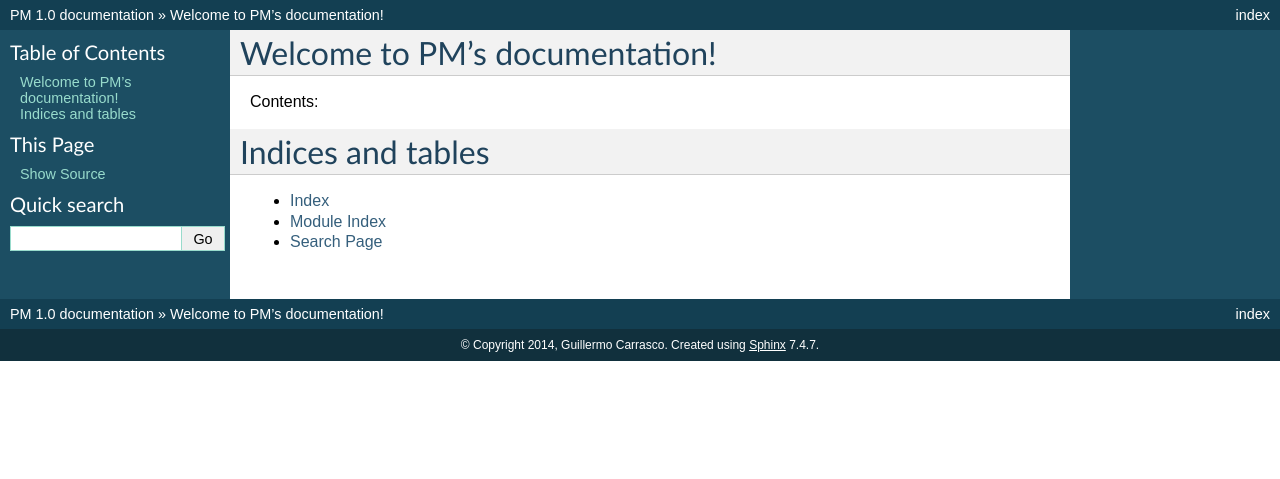
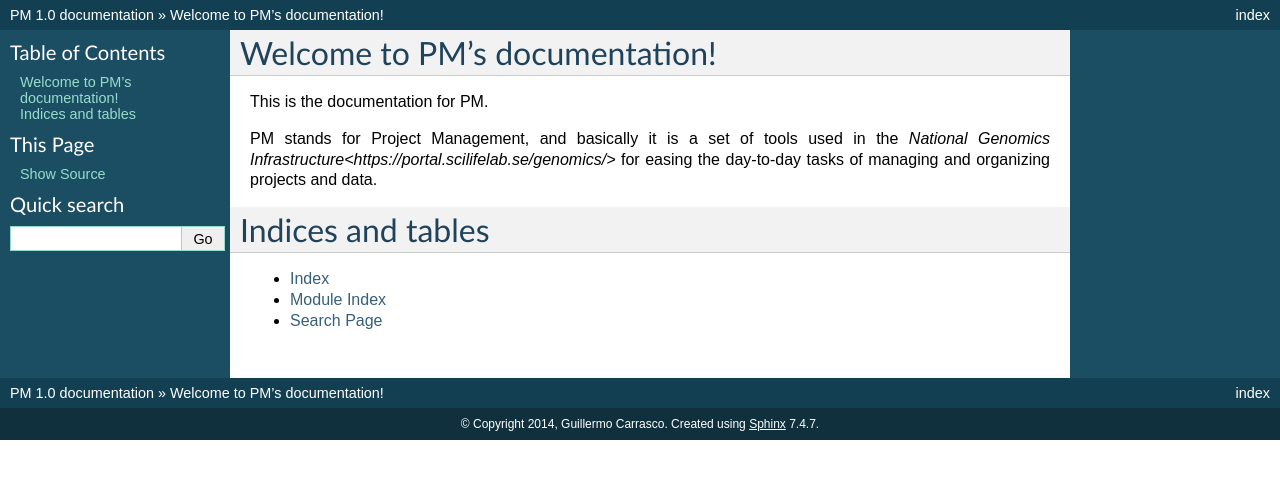
Before and after one commit to guillermo-carrasco/TACA, a Sphinx documentation site: the page built from doc/index.rst, in a window 1280 px wide. Shown: the top 479 px of the page. Built offline with Sphinx 7.4.7, drawn with Linux system fonts in a browser that asks for light colours.

Commit message:
Modify to trigger a builg, does it work?

```diff
--- a/doc/index.rst
+++ b/doc/index.rst
@@ -6,7 +6,11 @@
 Welcome to PM's documentation!
 ==============================
 
-Contents:
+This is the documentation for PM.
+
+PM stands for Project Management, and basically it is a set of tools used in the
+`National Genomics Infrastructure<https://portal.scilifelab.se/genomics/>` for easing
+the day-to-day tasks of managing and organizing projects and data.
 
 .. toctree::
    :maxdepth: 2
```
